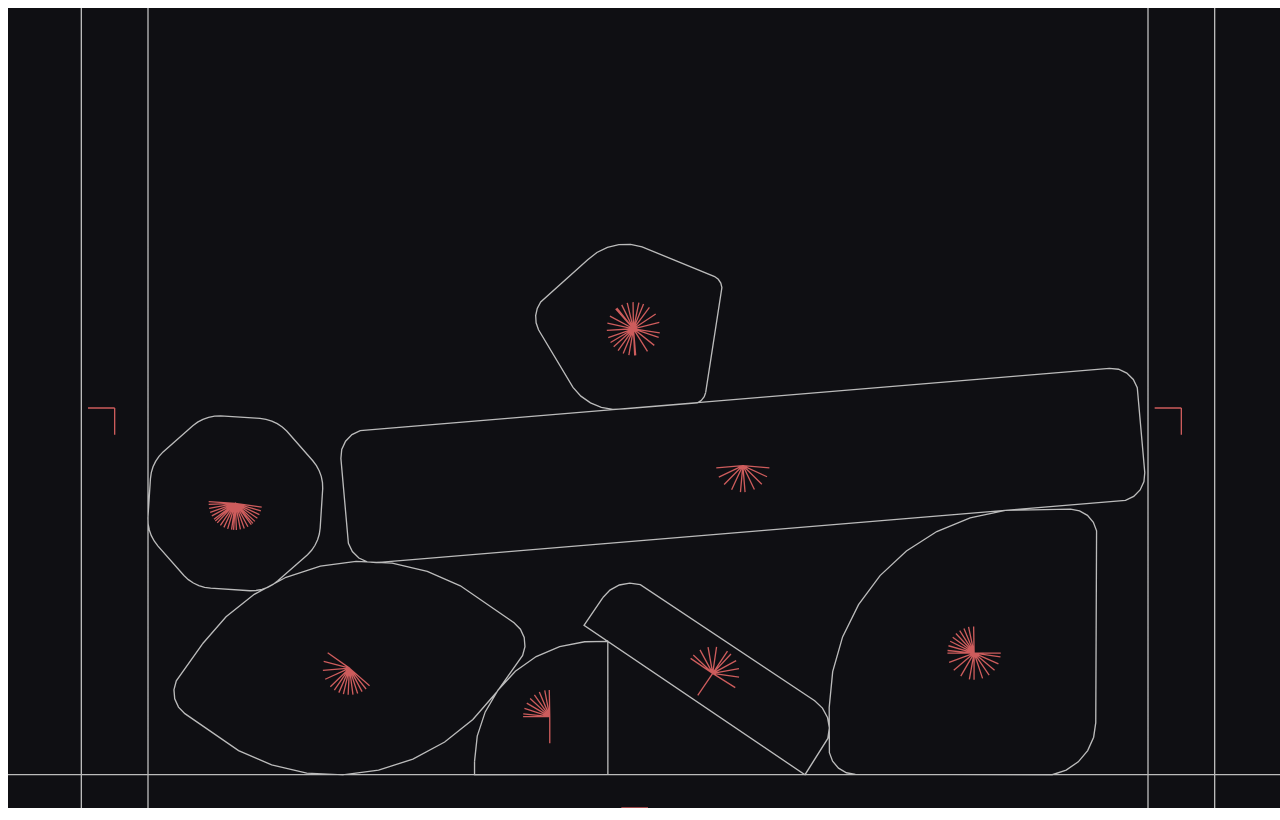
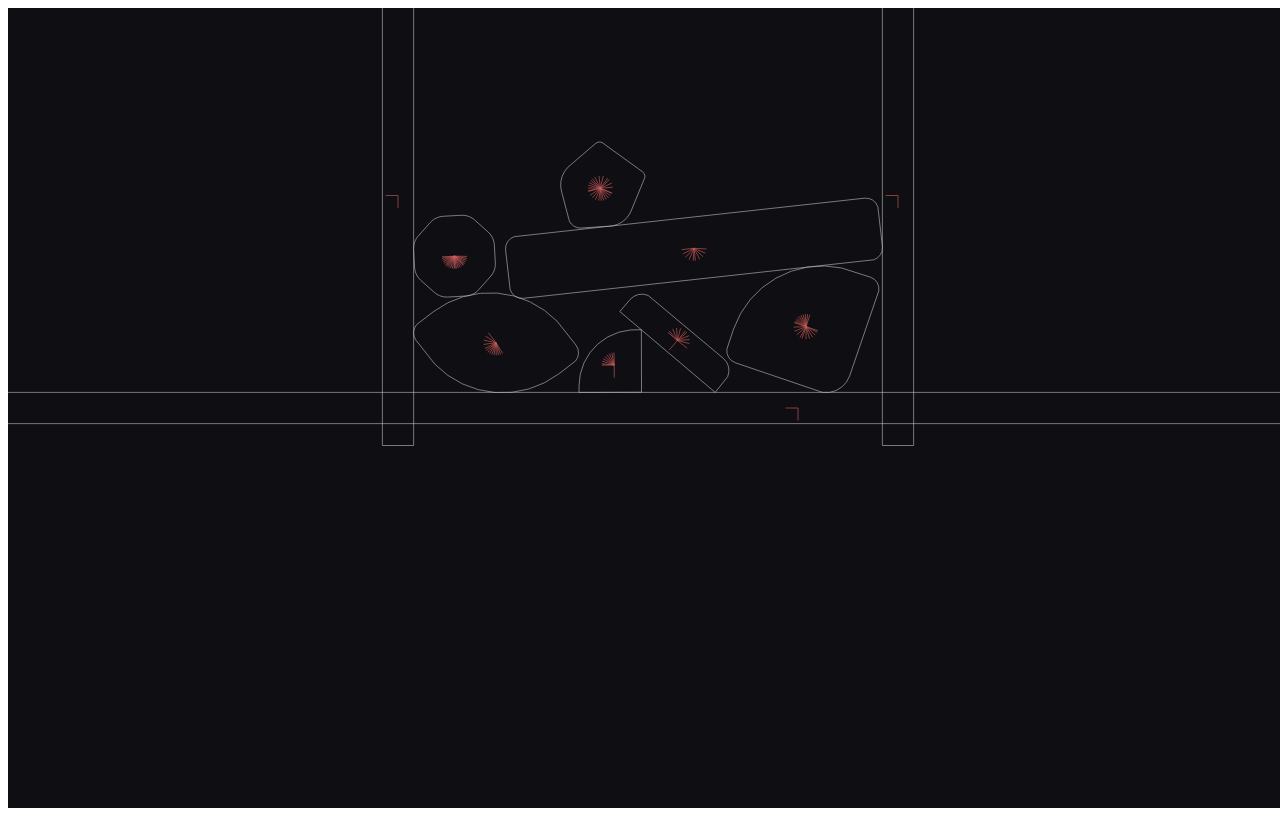
Before and after one commit to c-dacanay/hand-held, a plain HTML site: page final/index.html in a window 1280 px wide. Drawn offline with Linux system fonts and the light colour scheme.

Commit message:
matterjs questions

```diff
--- a/final/index.html
+++ b/final/index.html
@@ -5,8 +5,11 @@
     <meta charset="UTF-8" />
     <link rel="stylesheet" type="text/css" href="src/styles.css" />
     <script type="text/javascript" src="src/matter.js"></script>
-    <title>Final Slider</title>
+    <title>Final Sitch</title>
   </head>
   <script type="text/javascript" src="src/index.js"></script>
+  <!-- <svg height="100" width="100">
+    <circle cx="50" cy="50" r="40" stroke="black" stroke-width="3" fill="red" />
+  </svg> -->
   </body>
 </html>
--- a/final/src/index.js
+++ b/final/src/index.js
@@ -1,6 +1,8 @@
 
 window.addEventListener("load", init);
 
+let maxWidth = window.innerWidth;
+let maxHeight = window.innerHeight;
 function init() {
   // module aliases
   var Engine = Matter.Engine,
@@ -20,8 +22,8 @@ function init() {
     element: document.body,
     engine: engine,
     options: {
-      width: window.innerWidth,
-      height: window.innerHeight,
+      width: maxWidth,
+      height: maxHeight,
       showAxes: true,
       showVelocity: true
     }
@@ -33,16 +35,20 @@ function init() {
   var runner = Runner.create();
   Runner.run(runner, engine);
 
+  //variable for friction
+  let fr = 10;
+  let afr = .001;
+  let d = 10;
 
-  //variable for friction
-  let fr = 2;
-  let afr = .001;
-  let d = 1;
   World.add(world, [
-    // walls
-    Bodies.rectangle(400, 600, window.innerWidth, 50, { isStatic: true }),
-    Bodies.rectangle(window.innerHeight, 300, 50, window.innerHeight, { isStatic: true }),
-    Bodies.rectangle(0, 300, 50, window.innerHeight, { isStatic: true })
+    // floor
+    Bodies.rectangle(maxWidth / 2, maxHeight * .8, maxWidth * 5, 50, { isStatic: true }),
+
+    //right wall
+    Bodies.rectangle(maxHeight, 300, 50, maxHeight, { isStatic: true }),
+
+    //left wall
+    Bodies.rectangle(0, 300, 50, maxHeight, { isStatic: true })
   ]);
 
   //all the bodies
@@ -97,10 +103,6 @@ function init() {
     }),
   ];
 
-  // for (i in bodiesArray.length) {
-  //   Body.setDensity(bodiesArray[1], 200)
-  //   console.log('bam')
-  // }
 
   World.add(world, bodiesArray);
 
@@ -124,10 +126,10 @@ function init() {
   // fit the render viewport to the scene
   Render.lookAt(render, {
     min: { x: 0, y: 0 },
-    max: { x: 800, y: 600 }
+    max: { x: maxHeight, y: maxWidth }
   });
 
-  engine.world.gravity.y = .6;
+  engine.world.gravity.y = .9;
   // run the engine
   Engine.run(engine);
 
--- a/final/src/styles.css
+++ b/final/src/styles.css
@@ -2,3 +2,11 @@ html,
 body {
   position: relative;
 }
+
+canvas {
+  z-index: 0;
+}
+
+svg {
+  z-index: 10;
+}
```
